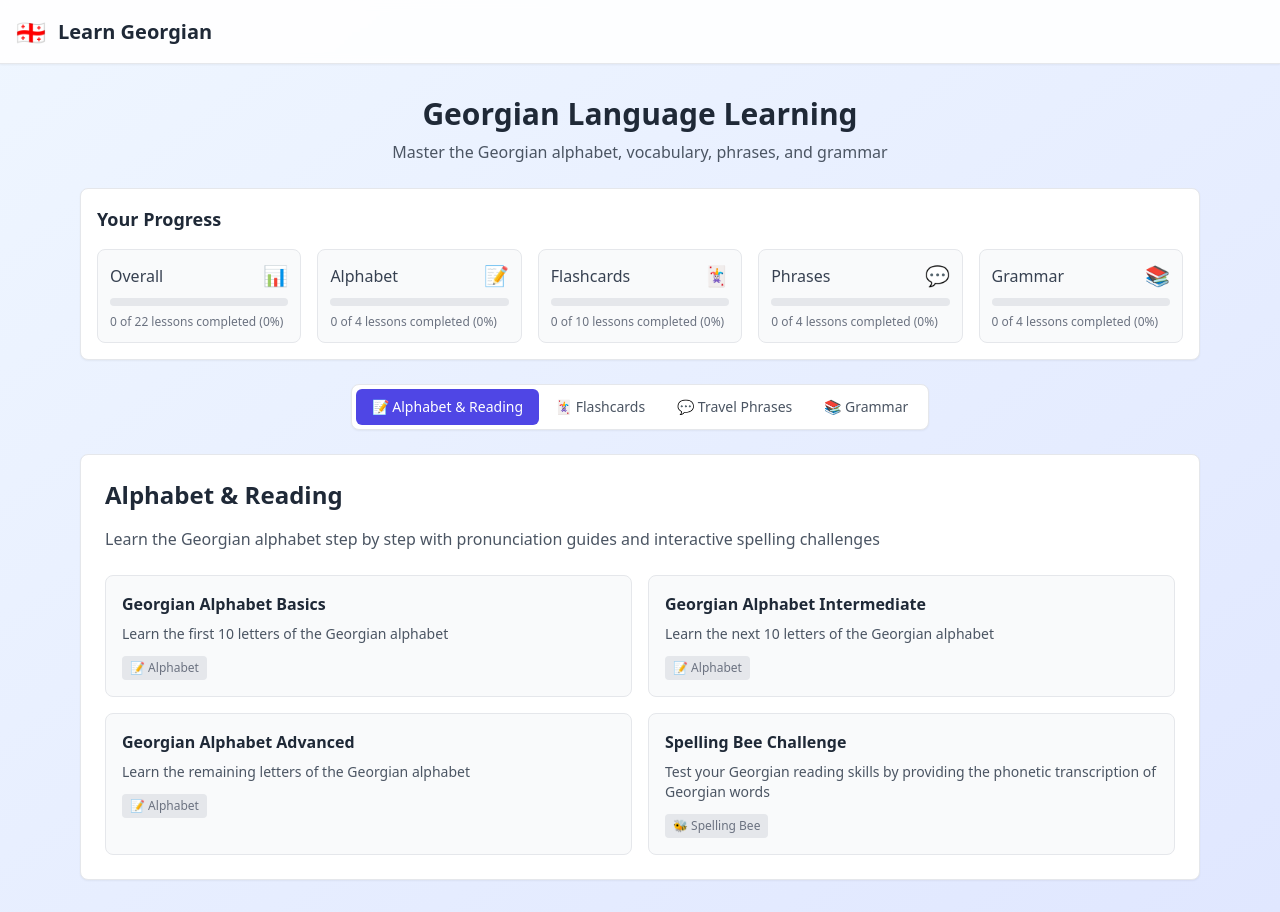
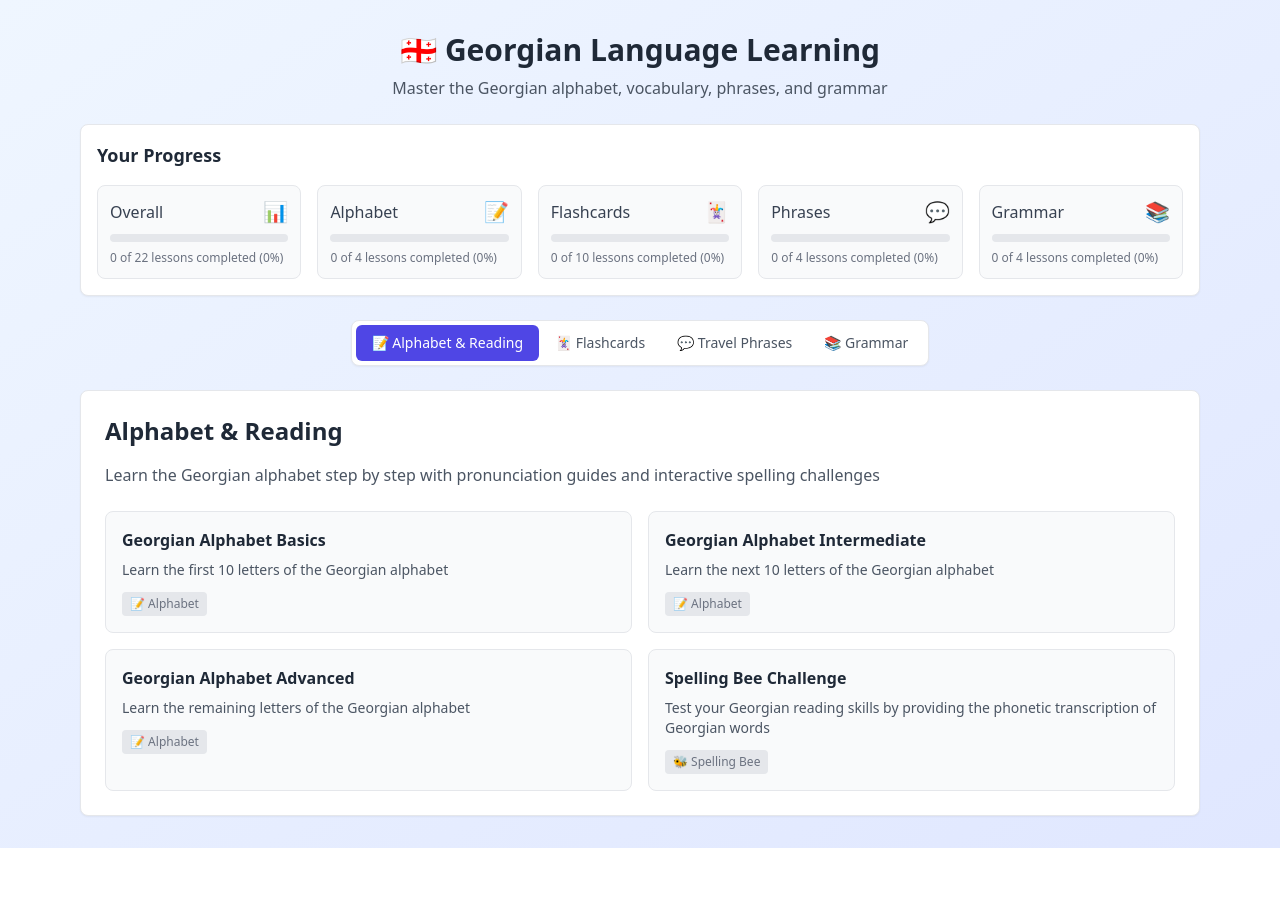
Before and after one commit to alexeyismirnov/georgian_language, a React (Vite) app: page / in a window 1280 px wide. After the commit the page ends 848 px from the top, so only its background shows below. Built offline with nearby package versions, Linux system fonts and the light colour scheme.

Commit message:
stagewise added

```diff
--- /dev/null
+++ b/extensions.json
@@ -0,0 +1,3 @@
+{
+  "recommendations": ["stagewise.stagewise-vscode-extension"]
+}
--- a/package.json
+++ b/package.json
@@ -10,6 +10,8 @@
     "preview": "vite preview"
   },
   "dependencies": {
+    "@stagewise-plugins/react": "^0.4.8",
+    "@stagewise/toolbar-react": "^0.4.8",
     "clsx": "^2.1.1",
     "react": "^19.0.0",
     "react-dom": "^19.0.0",
--- a/src/App.tsx
+++ b/src/App.tsx
@@ -1,15 +1,16 @@
 import { Toaster } from "sonner";
 import { GeorgianLearningApp } from "./components/GeorgianLearningApp";
+import { StagewiseToolbar } from '@stagewise/toolbar-react';
+import { ReactPlugin } from '@stagewise-plugins/react';
 
 export default function App() {
   return (
     <div className="min-h-screen flex flex-col bg-gradient-to-br from-blue-50 to-indigo-100">
-      <header className="sticky top-0 z-10 bg-white/90 backdrop-blur-sm h-16 flex justify-between items-center border-b shadow-sm px-4">
-        <div className="flex items-center gap-3">
-          <div className="text-2xl">🇬🇪</div>
-          <h2 className="text-xl font-semibold text-gray-800">Learn Georgian</h2>
-        </div>
-      </header>
+      {/* Stagewise toolbar only in development */}
+      {import.meta.env.DEV && (
+        <StagewiseToolbar config={{ plugins: [ReactPlugin] }} />
+      )}
+
       <main className="flex-1">
         <div className="max-w-6xl mx-auto px-4 py-8">
           <GeorgianLearningApp />
--- a/src/components/AlphabetLesson.tsx
+++ b/src/components/AlphabetLesson.tsx
@@ -242,9 +242,6 @@ export function AlphabetLesson({ lesson, progress, updateProgress }: AlphabetLes
                 {/* Back of card */}
                 <div className="flashcard-face back">
                   <div className="text-2xl mb-2">{currentItem.english}</div>
-                  <div className="text-gray-600 text-center">
-                    {currentItem.phonetic} - {currentItem.georgian}
-                  </div>
                   <div className="absolute bottom-2 text-xs text-gray-400">
                     Click to flip back
                   </div>
@@ -335,7 +332,7 @@ export function AlphabetLesson({ lesson, progress, updateProgress }: AlphabetLes
         </button>
       </div>
 
-      <style jsx>{`
+      <style>{`
         .flashcard-container {
           perspective: 1000px;
         }
--- a/src/components/GeorgianLearningApp.tsx
+++ b/src/components/GeorgianLearningApp.tsx
@@ -60,7 +60,8 @@ export function GeorgianLearningApp() {
     <div className="space-y-6">
       {/* Header */}
       <div className="text-center">
-        <h1 className="text-3xl font-bold text-gray-800 mb-2">
+        <h1 className="text-3xl font-bold text-gray-800 mb-2 flex items-center justify-center">
+          <span className="mr-2">🇬🇪</span>
           Georgian Language Learning
         </h1>
         <p className="text-gray-600">
@@ -96,7 +97,7 @@ export function GeorgianLearningApp() {
               {config.icon} {config.label}
             </button>
           ))}
-    </div>
+        </div>
       </div>
 
       {/* Content Area */}
@@ -193,12 +194,12 @@ export function GeorgianLearningApp() {
                       )}
                     </div>
                   </div>
-  );
+                );
               })}
             </div>
           </div>
         )}
       </div>
     </div>
-  );
+  )
 }
```
Also changed, not shown: 1 other file (tests, documents, lock files or other folders).
